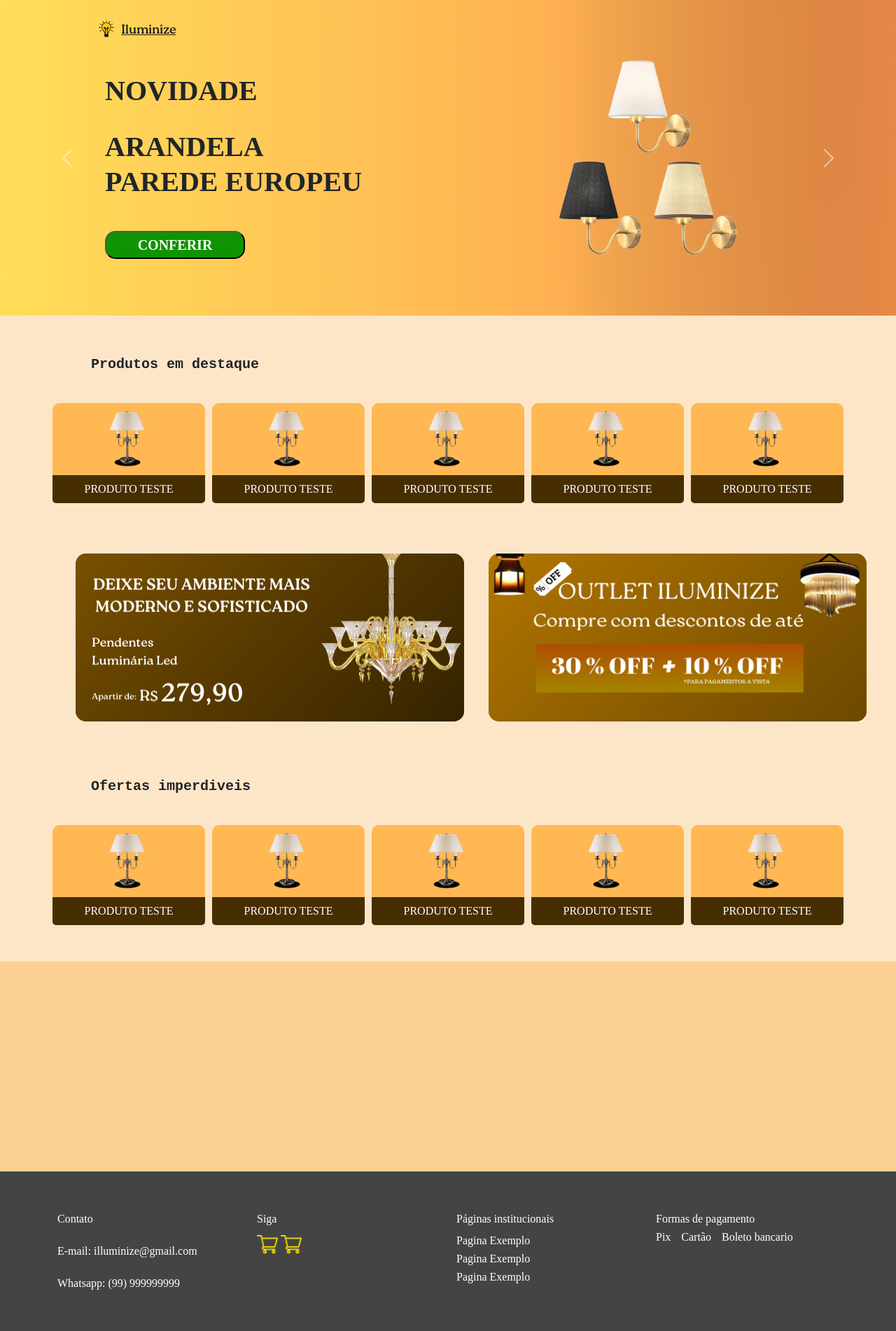
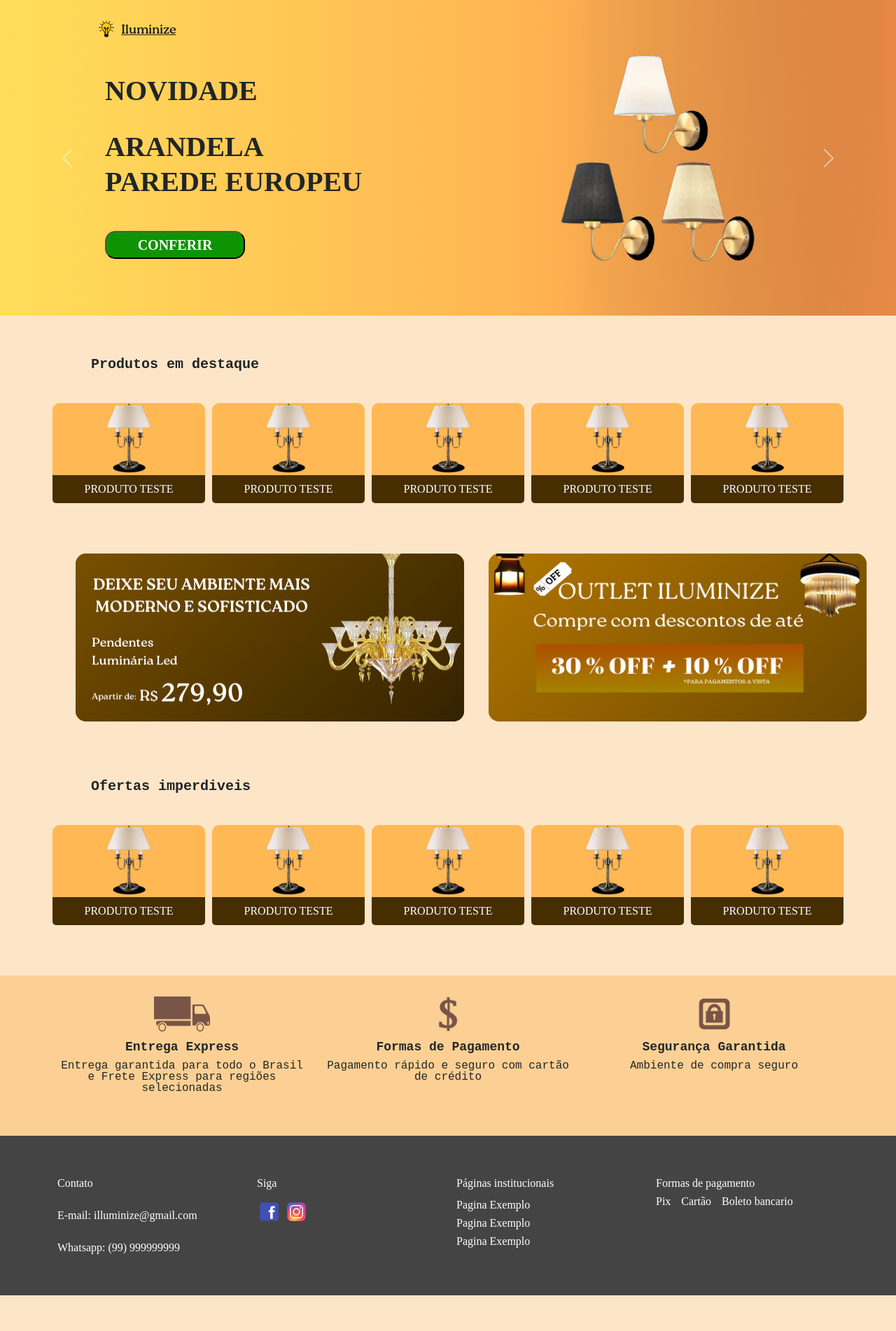
Before and after one commit to LuigiItamar/Illuminize, a PHP site: page /Projeto/Home.html in a window 1280 px wide. Shown: the part 110-2012 px from the top of the page at 70% size. After the commit the page ends 1961 px from the top, so only its background shows below. Run offline with PHP 8.4, Linux system fonts and the light colour scheme; some web fonts are replaced.

Commit message:
atualização 20/09

```diff
--- a/Projeto 01 HTML.CSS, JS AT 2903/Home.html
+++ b/Projeto 01 HTML.CSS, JS AT 2903/Home.html
@@ -171,22 +171,27 @@
           </div>
         </div>
 
-      <div style="margin-top: 70px; background-color: #fcd094; height: 300px;">
+      <div style="margin-top: 90px; background-color: #fcd094; height: 250px;">
         <div class="container text-center ">
-          <div class="row">
+          <div style="padding-bottom: 50px;" class="row">
             <div class="col">
-
+              <img style="width: 80px; height: 80px; padding-top: 30px;" src="imagens/icones/icon_transporte.png" alt="">
+              <p id="titulo_h3">Entrega Express</p>
+              <p id="style_textos">Entrega garantida para todo o Brasil e Frete Express para regiões selecionadas</p>
             </div>
             <div class="col">
-
+              <img style="width: 50px; padding-top: 30px;" src="imagens/icones/icon_pagamento.png" alt="">
+              <p id="titulo_h3">Formas de Pagamento</p>
+              <p id="style_textos">Pagamento rápido e seguro com cartão de crédito</p>
             </div>
             <div class="col">
-
+              <img style="width: 50px; padding-top: 30px;" src="imagens/icones/icon_segurança.png" alt="">
+              <p id="titulo_h3">Segurança Garantida</p>
+              <p id="style_textos">
+                Ambiente de compra seguro</p>
             </div>
-
-          </div>
         </div>
-
+      </div>
 
       <footer id="footer_home">
           <div class="container text-center">
@@ -202,8 +207,8 @@
                   <p>Siga</p>
                 </div>
                 <div style=" text-align: left;">
-                  <img src="imagens/carrinho-de-compras.png" width="30px" alt="">
-                  <img src="imagens/carrinho-de-compras.png" width="30px" alt="">
+                  <a href=""><img src="imagens/icones/icon_facebook.png" width="35px" alt=""></a>
+                  <a href=""><img src="imagens/icones/icon_instagram.png" width="35px" alt=""></a>
                 </div>
               </div>
 
--- a/Projeto 01 HTML.CSS, JS AT 2903/css/styles_02.css
+++ b/Projeto 01 HTML.CSS, JS AT 2903/css/styles_02.css
@@ -222,6 +222,21 @@ a:hover {
   padding-bottom: 40px;
 }
 
+#titulo_h3{
+  font-family: 'Courier New', Courier, monospace;
+  font-weight: 600;
+  font-size: 18px;
+  padding-top: 10px;
+  padding-bottom: 10px;
+}
+
+#style_textos{
+  font-family: 'Courier New', Courier, monospace;
+  font-weight: 400;
+  font-size: 16px;
+  padding-bottom: 10px;
+}
+
 /*Slides*/
 
 #style_slides_textos{
@@ -285,6 +300,5 @@ a:hover {
   width: 100%;
   padding-top: 30px;
   padding-bottom: 30px;
-  margin-top: 300px;
   min-height: 200px;
 }
```
Also changed, not shown: Projeto 01 HTML.CSS, JS AT 2903/imagens/Slide/abajur_latao.png, Projeto 01 HTML.CSS, JS AT 2903/imagens/Slide/arandela_europeu.png, Projeto 01 HTML.CSS, JS AT 2903/imagens/icones/icon_facebook.png (added), Projeto 01 HTML.CSS, JS AT 2903/imagens/icones/icon_instagram.png (added), Projeto 01 HTML.CSS, JS AT 2903/imagens/icones/icon_pagamento.png (added), Projeto 01 HTML.CSS, JS AT 2903/imagens/icones/icon_segurança.png (added), Projeto 01 HTML.CSS, JS AT 2903/imagens/icones/icon_transporte.png (added).
